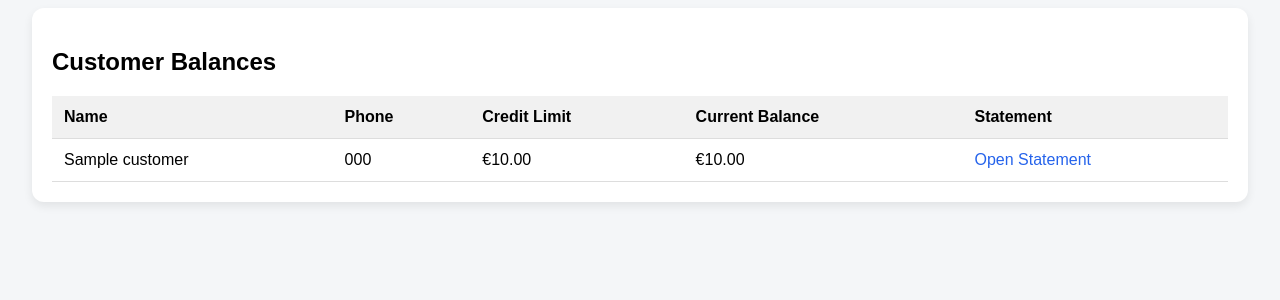
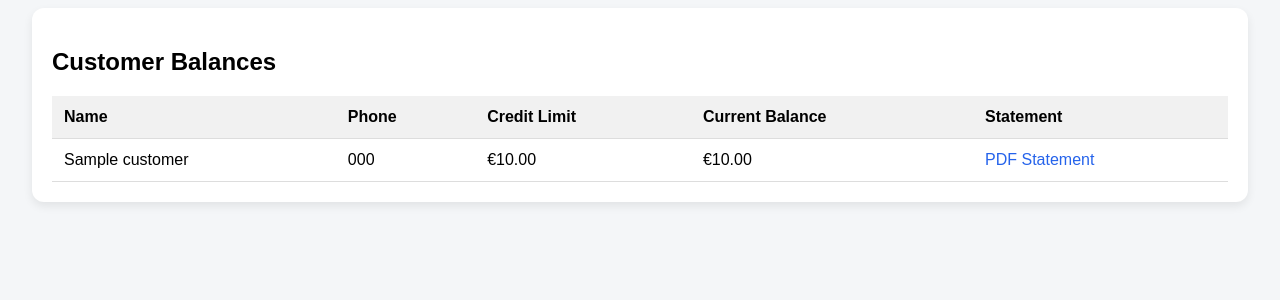
Before and after one commit to iosif-fuels/iosif-fuels-pos-online, a Flask app: page /customers in a window 1280 px wide. Shown: the part 168-468 px from the top of the page. Run offline with Flask 3, Linux system fonts and the light colour scheme; a database or web service that is not in the repository returns one stand-in record (values such as "Sample title"); some libraries are stand-ins or nearby versions.

Commit message:
customers.html

```diff
--- a/templates/customers.html
+++ b/templates/customers.html
@@ -34,8 +34,8 @@
                 <td>€{{ "%.2f"|format(c.credit_limit) }}</td>
                 <td>€{{ "%.2f"|format(c.balance) }}</td>
                 <td>
-                    <a href="/customer_statement/{{ c.id }}">
-                        Open Statement
+                    <a href="/customer_statement_pdf/{{ c.id }}" target="_blank">
+                        PDF Statement
                     </a>
                 </td>
             </tr>
```
